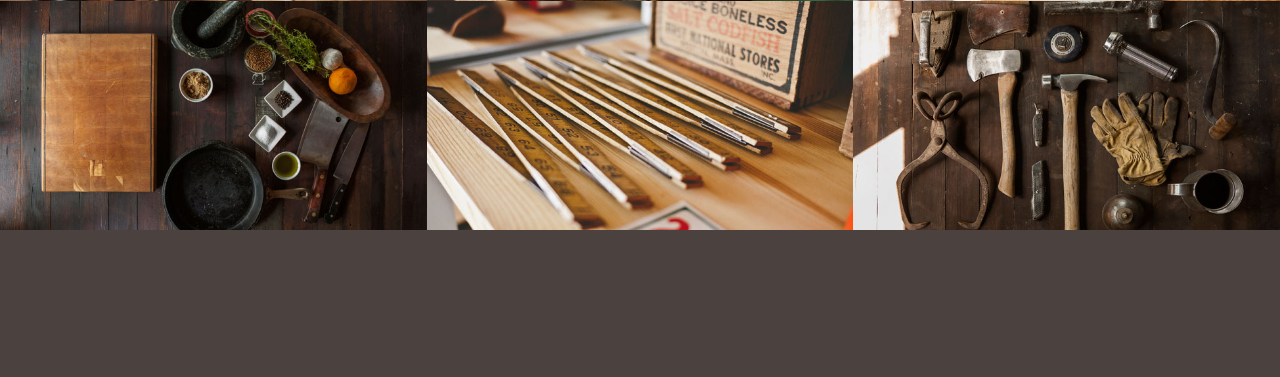
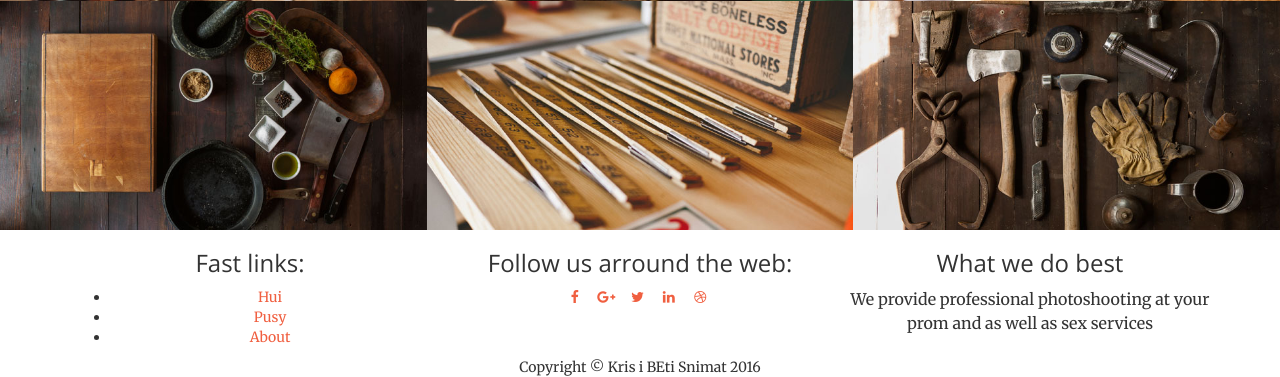
Before and after one commit to Snytra/Practical-Project-Softuni, a PHP site: page / in a window 1280 px wide. Shown: the part 1305-1682 px from the top of the page. Before the commit the page ends 1535 px from the top, so only its background shows below. Run offline with PHP 8.4, Linux system fonts and the light colour scheme; some libraries are stand-ins or nearby versions.

Commit message:
Update7.0

```diff
--- a/Project/PhotographyWebSite/index.html
+++ b/Project/PhotographyWebSite/index.html
@@ -75,7 +75,7 @@
        </div>
    </header>
 
-<section id="services">
+    <section id="services">
     <div class="container">
         <div class="row">
             <div class="col-lg-12 text-center">
@@ -183,6 +183,66 @@
         </div>
     </section>
 
+<footer class="text-center">
+    <div class="footer-above">
+        <div class="container">
+            <div class="row">
+                <div class="footer-col col-md-4">
+                    <h3>Fast links:</h3>
+                    <ul class="list">
+                        <li>
+                            <a href="#" class="btn-social btn-outline">Hui</a>
+                        </li>
+                        <li>
+                            <a href="#" class="btn-social btn-outline">Pusy</i></a>
+                        </li>
+                        <li>
+                            <a href="#" class="btn-social btn-outline">About</a>
+                        </li>
+
+                    </ul>
+                </div>
+                <div class="footer-col col-md-4">
+                    <h3>Follow us arround the web:</h3>
+                    <ul class="list-inline">
+                        <li>
+                            <a href="#" class="btn-social btn-outline"><i class="fa fa-fw fa-facebook"></i></a>
+                        </li>
+                        <li>
+                            <a href="#" class="btn-social btn-outline"><i class="fa fa-fw fa-google-plus"></i></a>
+                        </li>
+                        <li>
+                            <a href="#" class="btn-social btn-outline"><i class="fa fa-fw fa-twitter"></i></a>
+                        </li>
+                        <li>
+                            <a href="#" class="btn-social btn-outline"><i class="fa fa-fw fa-linkedin"></i></a>
+                        </li>
+                        <li>
+                            <a href="#" class="btn-social btn-outline"><i class="fa fa-fw fa-dribbble"></i></a>
+                        </li>
+                    </ul>
+                </div>
+                <div class="footer-col col-md-4">
+                    <h3>What we do best</h3>
+                    <p>We provide professional photoshooting at your prom and as well as sex services </p>
+                </div>
+            </div>
+        </div>
+    </div>
+    <div class="footer-below">
+        <div class="container">
+            <div class="row">
+                <div class="col-lg-12">
+                    Copyright &copy; Kris i BEti Snimat 2016
+                </div>
+            </div>
+        </div>
+    </div>
+</footer>
+
+
+
+
 <script src="js/jquery/jquery.min.js"></script>
 
 <!-- Bootstrap Core JavaScript -->
```
Also changed, not shown: Project/PhotographyWebSite/css/full.css (line endings or trailing spaces).
